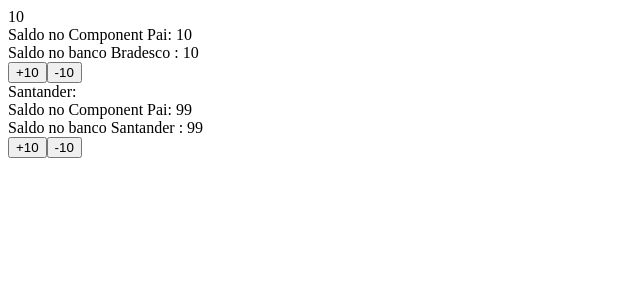
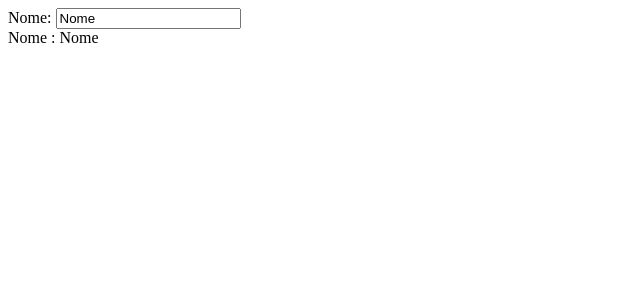
Before and after one commit to RenanBezerra/treinamento-angular-introducao, an Angular app: page / in a window 1280 px wide. Shown: the top 300 px of the page, without its empty margins (0-640 px from the left). Built offline with nearby package versions, Linux system fonts and the light colour scheme.

Commit message:
2.3
Usando o ngModel para passar um informação para variavel e recbendo com a interpolação , criando um metodo validar e mostrando no console.log

```diff
--- a/src/app/app.component.html
+++ b/src/app/app.component.html
@@ -1,3 +1,10 @@
 <!-- <app-hello-world></app-hello-world> -->
 
-<app-lista-contas></app-lista-contas>
+<!-- <app-lista-contas></app-lista-contas> -->
+
+<label for="nome">Nome: </label>
+<input type="text" (input)="validar()" [(ngModel)]="nome" id="nome" >
+
+<br>
+
+Nome : {{ nome }}
--- a/src/app/app.component.ts
+++ b/src/app/app.component.ts
@@ -7,4 +7,9 @@
 })
 export class AppComponent {
   title = 'treinamento-angular';
+  nome = 'Nome';
+
+  validar(){
+    console.log(this.nome)
+  }
 }
--- a/src/app/app.module.ts
+++ b/src/app/app.module.ts
@@ -5,6 +5,7 @@
 import { HelloWorldComponent } from './hello-world/hello-world.component';
 import { ListaContasComponent } from './lista-contas/lista-contas.component';
 import { ContaComponent } from './lista-contas/conta/conta.component';
+import { FormsModule } from '@angular/forms';
 
 @NgModule({
   declarations: [
@@ -14,7 +15,8 @@
     ContaComponent
   ],
   imports: [
-    BrowserModule
+    BrowserModule,
+    FormsModule
   ],
   providers: [],
   bootstrap: [AppComponent]
```
